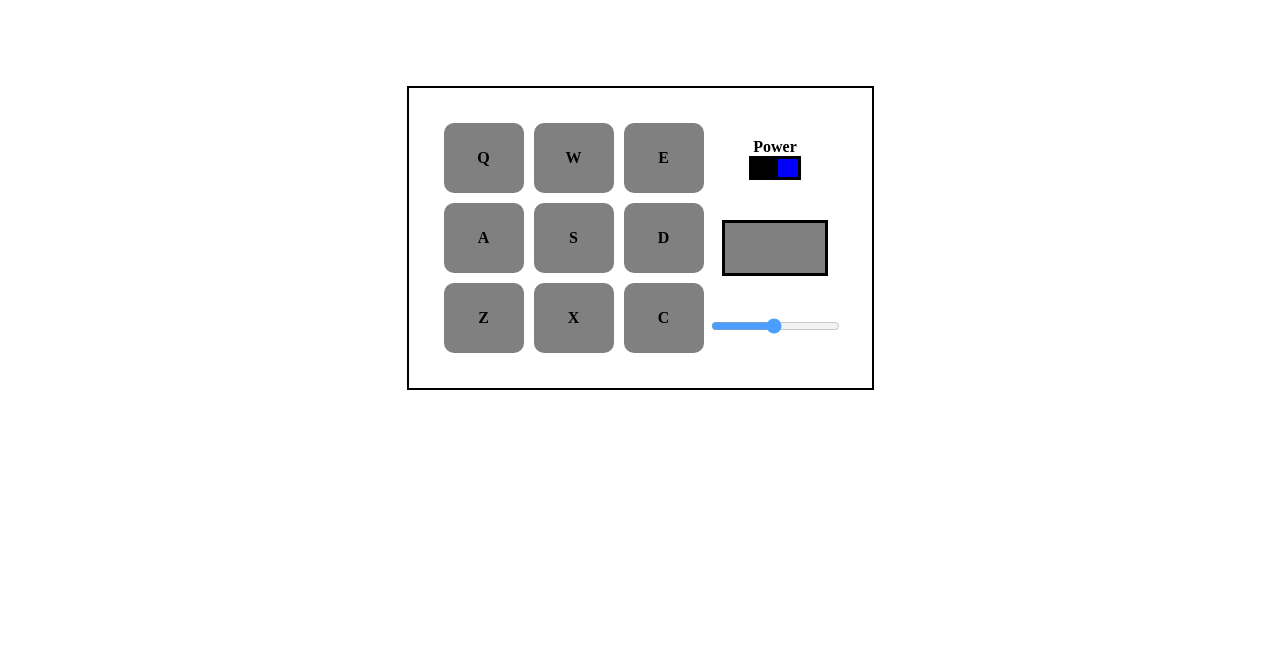
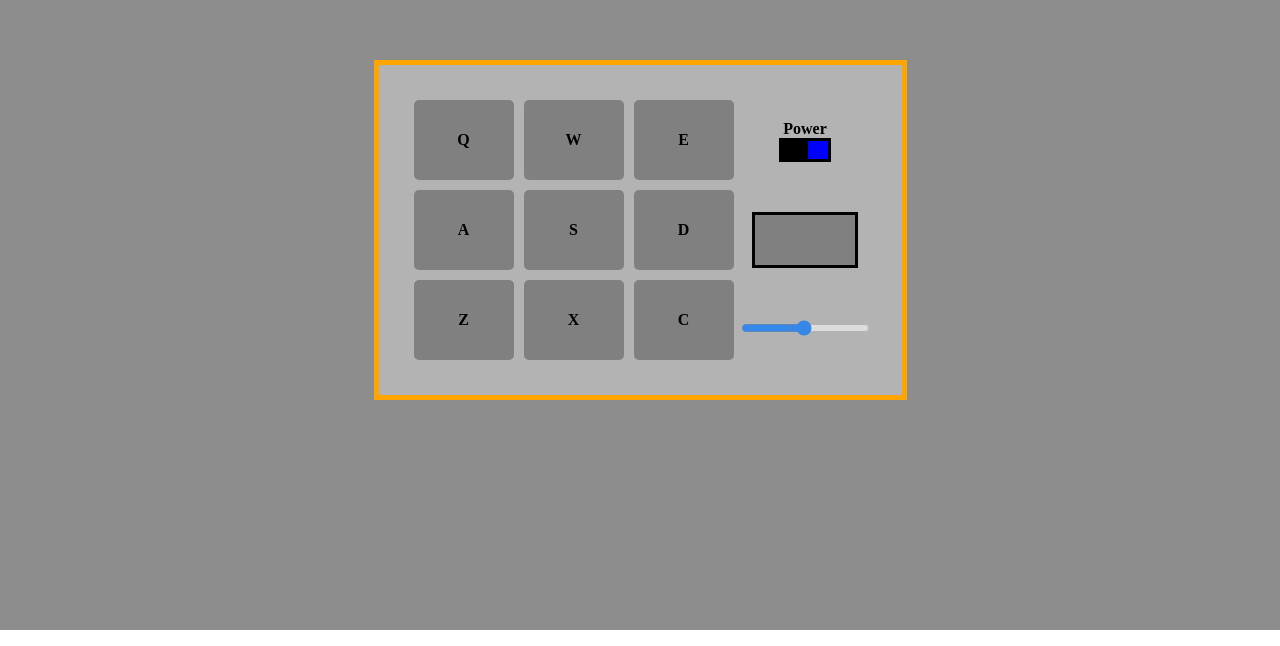
Before and after one commit to Flooorent/drum-machine, a React (Create React App) app: page / in a window 1280 px wide. Shown: the part 170-816 px from the top of the page. Built offline with nearby package versions, Linux system fonts and the light colour scheme.

Commit message:
add background color, change bordel color, apply new color for a slit second when pad clicked on

```diff
--- a/src/App.css
+++ b/src/App.css
@@ -8,8 +8,10 @@
 #drum-machine-content {
   display: flex;
   flex-direction: row;
-  border: 2px solid;
+  border: 5px solid;
+  border-color: rgb(255, 165, 0);
   padding: 30px;
+  background-color: #B3B3B3;
 }
 
 #drum-pads-container {
--- a/src/App.js
+++ b/src/App.js
@@ -44,6 +44,10 @@ class App extends React.Component {
     this.handlePowerClick = this.handlePowerClick.bind(this)
   }
 
+  componentWillMount() {
+    document.body.style.margin = 0
+  }
+
   componentDidMount() {
     document.addEventListener("keydown", this.handleKeyDown)
   }
@@ -55,6 +59,16 @@ class App extends React.Component {
   playAudio(id) {
     if(this.state.power) {
       const elem = document.getElementById(id)
+      const padElem = document.getElementById(`${id}-pad`)
+      const currentBackgroundColor = getComputedStyle(padElem).backgroundColor
+
+      padElem.style.backgroundColor = "rgb(255, 165, 0)"
+
+      setTimeout(
+        () => {
+          padElem.style.backgroundColor = currentBackgroundColor
+        }, 100)
+
       elem.play()
 
       this.setState({
--- a/src/DrumPad.css
+++ b/src/DrumPad.css
@@ -1,8 +1,8 @@
 .drum-pad {
     background-color: grey;
-    width: 80px;
-    height: 70px;
-    border-radius: 10px;
+    width: 100px;
+    height: 80px;
+    border-radius: 5px;
     display: flex;
     justify-content: center;
     align-items: center;
--- a/src/index.css
+++ b/src/index.css
@@ -1,3 +1,4 @@
 #root {
   height: 100vh;
+  background-color: #8d8d8d;
 }
```
